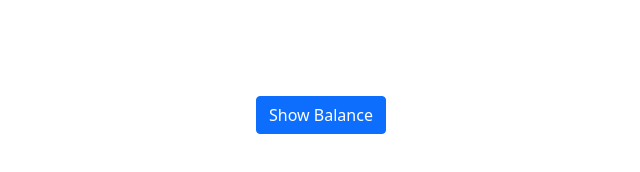
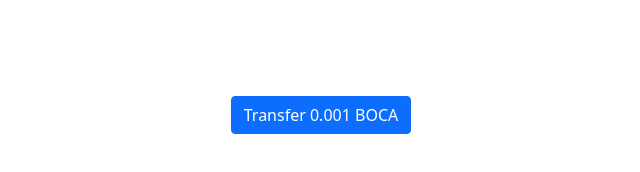
Before and after one commit to inesmdev/DApp3, a plain HTML site: page index.html in a window 1280 px wide. Shown: the whole page, without its empty margins (319-959 px from the left). Drawn offline with nearby package versions, Linux system fonts and the light colour scheme.

Commit message:
Update index.html

```diff
--- a/index.html
+++ b/index.html
@@ -15,7 +15,7 @@
   <body>
     <main class="container pt-5">
       <div class="col-12 text-center pt-5 pb-5">
-        <button type="button" class="btn btn-primary" id="btn">Show Balance</button>
+        <button type="button" class="btn btn-primary" id="btn">Transfer 0.001 BOCA </button>
       </div>
       <p class="col-12 text-center" id="output"></p>
     </main>
```
